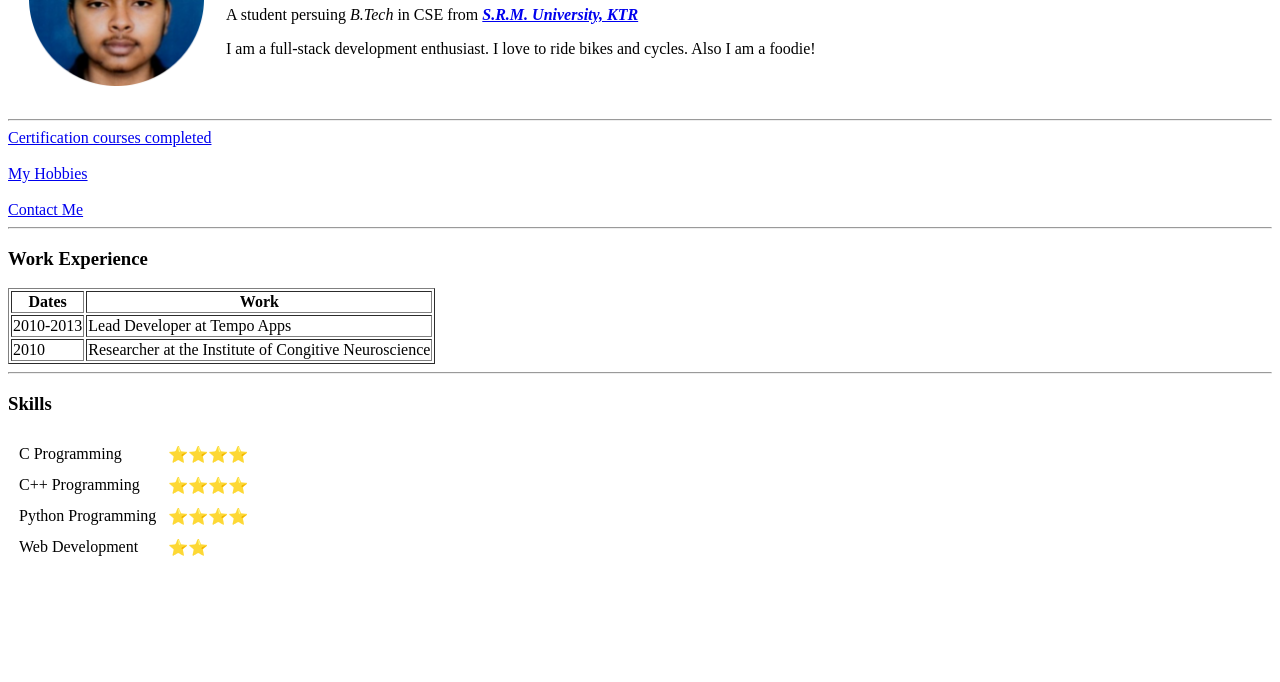
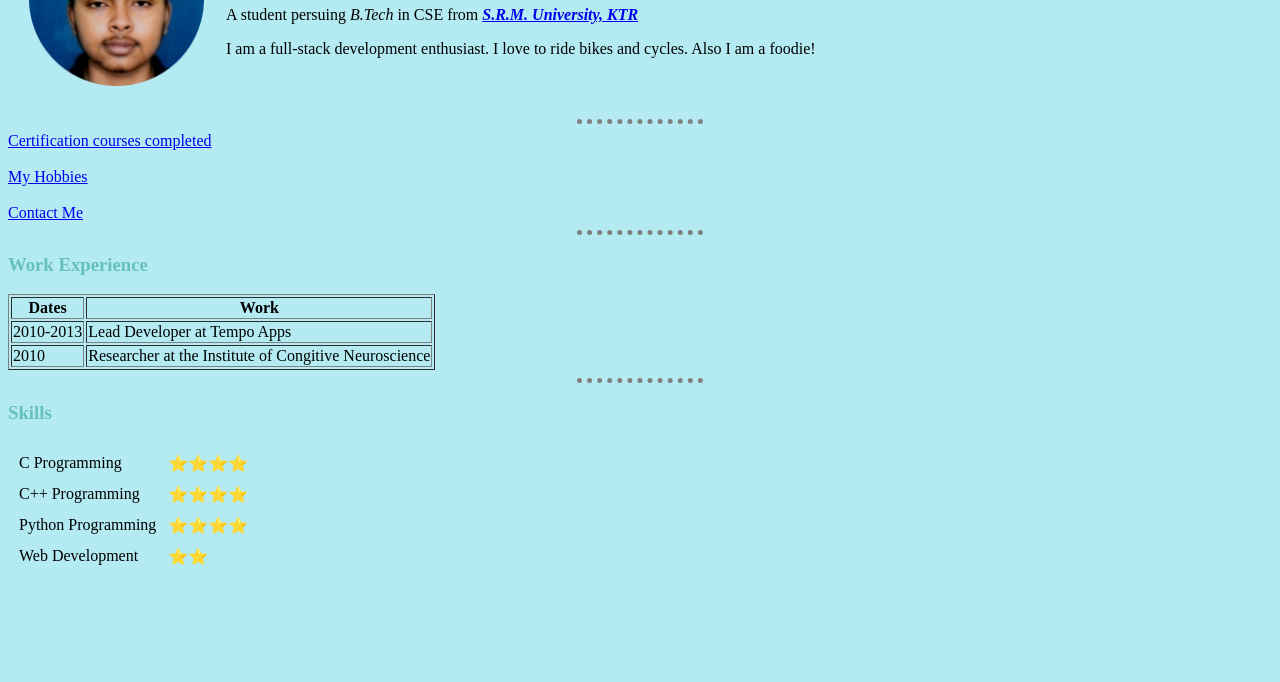
Before and after one commit to RhisavRay/The-Complete-2023-Web-Development-Bootcamp, a plain HTML site: page index.html in a window 1280 px wide. Shown: the part 118-800 px from the top of the page. Drawn offline with Linux system fonts and the light colour scheme.

Commit message:
Introduction to CSS

```diff
--- a/index.html
+++ b/index.html
@@ -5,6 +5,9 @@
         <meta http-equiv="X-UA-Compatible" content="IE=edge">
         <meta name="viewport" content="width=device-width, initial-scale=1.0">
         <title>Rhisav's Website</title>
+
+        <link rel="stylesheet" href="styles.css">
+
     </head>
     <body>
         <table cellspacing="20">
--- /dev/null
+++ b/styles.css
@@ -0,0 +1,17 @@
+body
+{
+    background-color: #b4ebf2;
+}
+
+hr
+{
+    border-color: grey;
+    border-style: dotted none none;
+    border-width: 5px;
+    width: 10%;
+}
+
+h1, h3
+{
+    color: #66BFBF;
+}
```
Also changed, not shown: MyCertificates.html (+3 -0 lines), MyContacts.html (+3 -0 lines), MyHobbies.html (+3 -0 lines).
